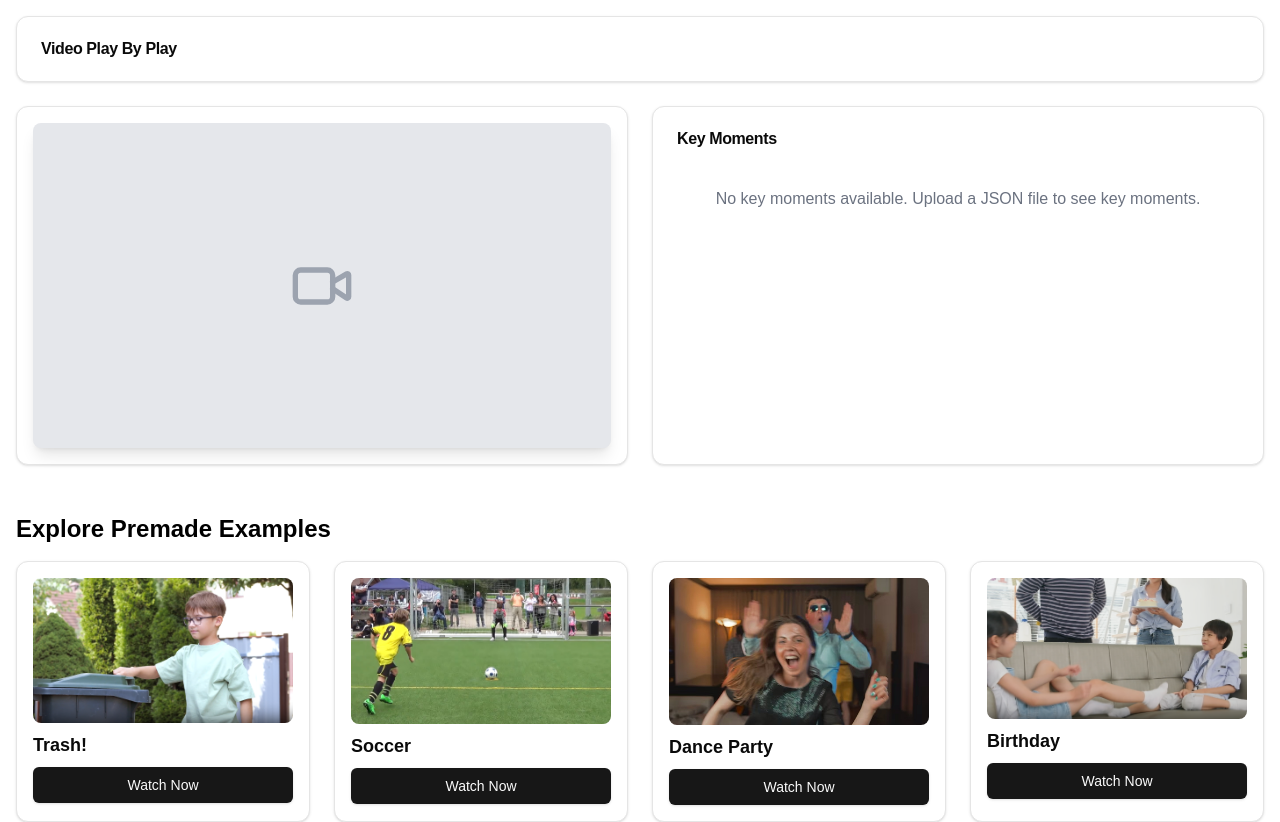
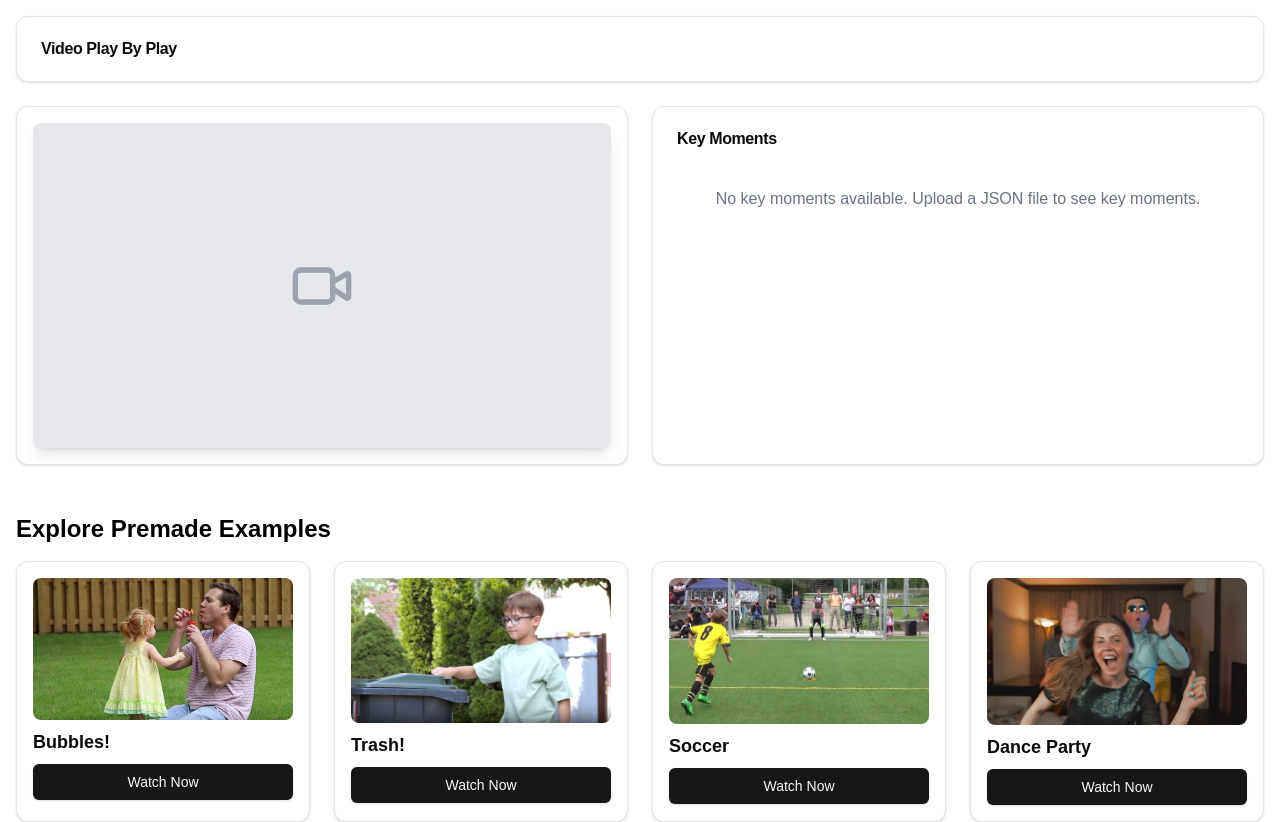
Before and after one commit to rcolepeterson/playbyplay, a Next.js app: page /playback in a window 1280 px wide. Shown: the top 822 px of the page. Built offline with nearby package versions, Linux system fonts and the light colour scheme.

Commit message:
Refactor code structure for improved readability and maintainability

```diff
--- a/app/playback/page.tsx
+++ b/app/playback/page.tsx
@@ -9,6 +9,11 @@ import Image from "next/image";
 import TextToSpeech from "./TTSEleven";
 
 const premadeExamples = [
+  {
+    id: 8,
+    title: "Bubbles!",
+    thumbnail: "/thumbnails/bubbles.jpg",
+  },
   {
     id: 7,
     title: "Trash!",
--- /dev/null
+++ b/public/playback_test8.json
@@ -0,0 +1 @@
+{"videoPath":"blob:http://localhost:3000/42b8cf55-e349-4e14-b493-cf8998919c60","timecodeList":[{"time":"00:00","text":"Here we go! Father and daughter, bubble-blowing dynamos!","excitementLevel":3},{"time":"00:04","text":"Wow! Look at those iridescent bubbles, magnificent!","excitementLevel":4},{"time":"00:09","text":"A cascade of bubbles!  Pure magic unfolding before our eyes!","excitementLevel":5},{"time":"00:12","text":"Unbelievable teamwork!  A breathtaking finale!","excitementLevel":4}]}
```
Also changed, not shown: public/thumbnails/bubbles.jpg (added).
